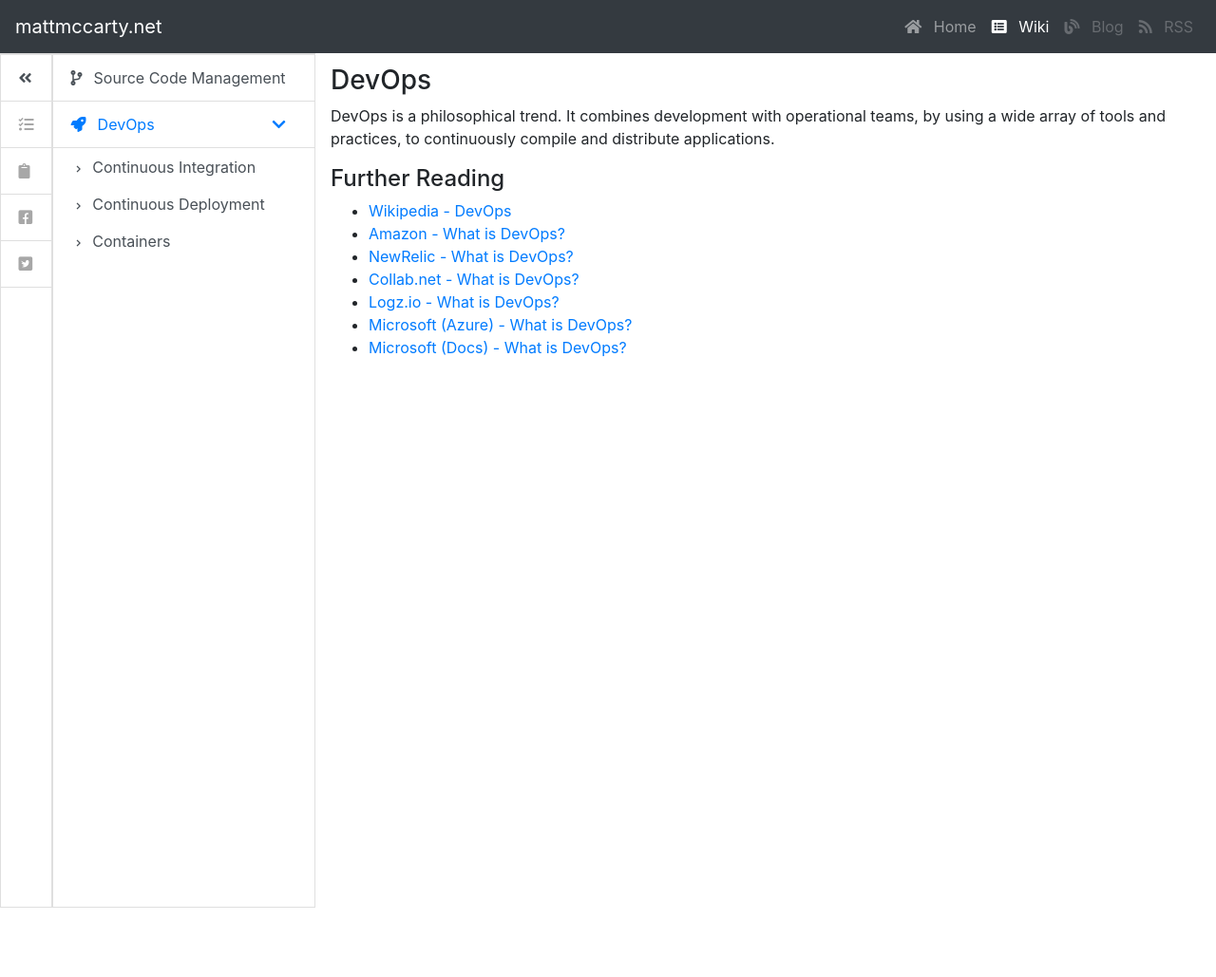
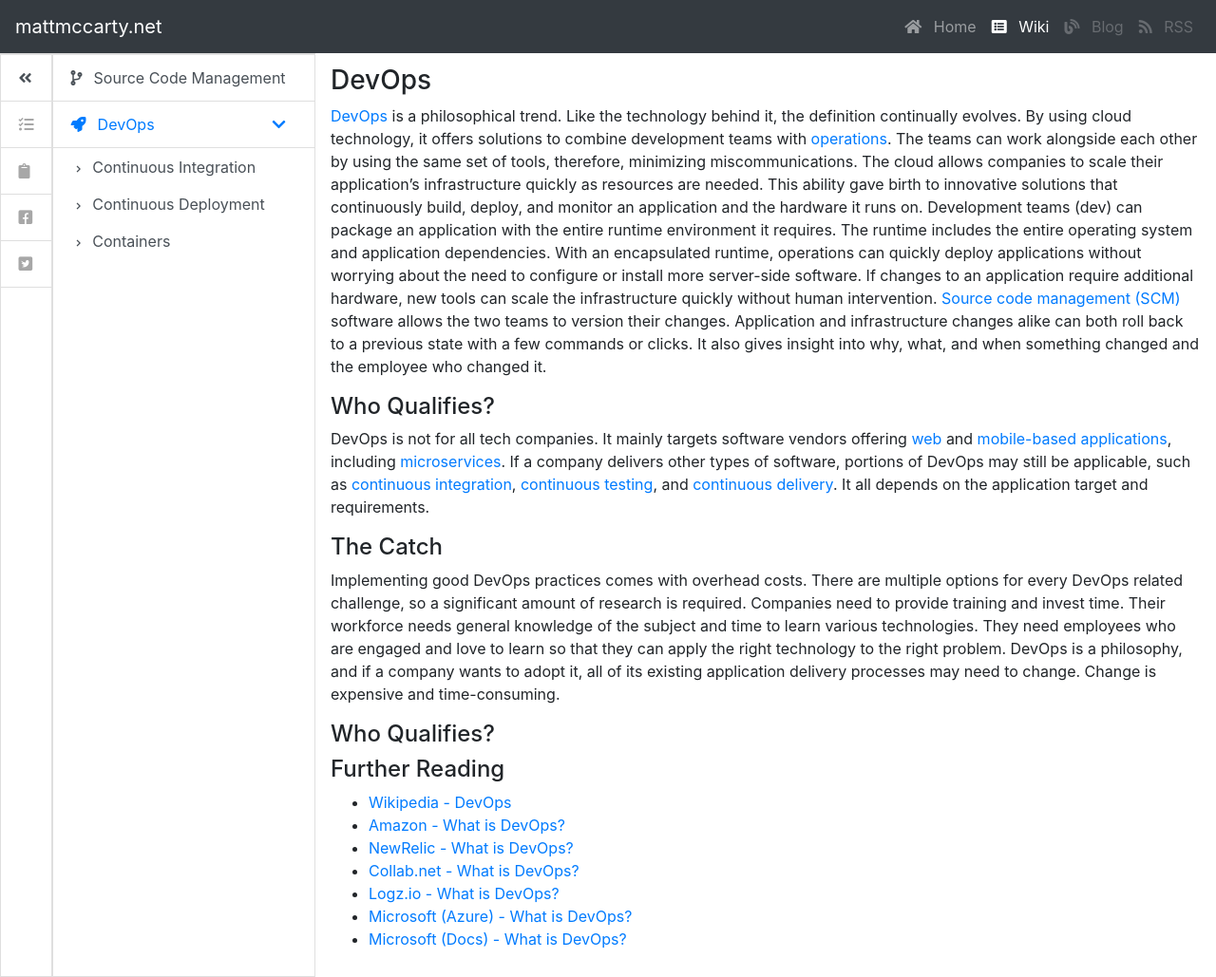
Before and after one commit to mattmccarty/mattmccarty.github.io, a Jekyll site: the page built from _wiki/devops/index.md, in a window 1280 px wide. Shown: the whole page at 95% size. Built offline with Jekyll 4.4.1, drawn with Linux system fonts in a browser that asks for light colours; nearby versions of some CDN libraries; before the commit the page ends 956 px from its top, so only the background shows below that.

Commit message:
updating devops content

```diff
--- a/_wiki/devops/index.md
+++ b/_wiki/devops/index.md
@@ -17,8 +17,17 @@ children   :
 ---
 # DevOps
 
-DevOps is a philosophical trend. It combines development with operational teams, by using a wide array of tools and practices, to continuously compile and distribute applications.
+[DevOps](https://en.wikipedia.org/wiki/DevOps) is a philosophical trend. Like the technology behind it, the definition continually evolves. By using cloud technology, it offers solutions to combine development teams with [operations](https://en.wikipedia.org/wiki/Operations_management). The teams can work alongside each other by using the same set of tools, therefore, minimizing miscommunications. The cloud allows companies to scale their application's infrastructure quickly as resources are needed. This ability gave birth to innovative solutions that continuously build, deploy, and monitor an application and the hardware it runs on. Development teams (dev) can package an application with the entire runtime environment it requires. The runtime includes the entire operating system and application dependencies. With an encapsulated runtime, operations can quickly deploy applications without worrying about the need to configure or install more server-side software. If changes to an application require additional hardware, new tools can scale the infrastructure quickly without human intervention. [Source code management (SCM)](../scm/index.md) software allows the two teams to version their changes. Application and infrastructure changes alike can both roll back to a previous state with a few commands or clicks. It also gives insight into why, what, and when something changed and the employee who changed it.
 
+## Who Qualifies?
+
+DevOps is not for all tech companies. It mainly targets software vendors offering [web](https://en.wikipedia.org/wiki/Web_application) and [mobile-based applications](https://en.wikipedia.org/wiki/Mobile_app), including [microservices](https://en.wikipedia.org/wiki/Microservices). If a company delivers other types of software, portions of DevOps may still be applicable, such as [continuous integration](./ci/index.md), [continuous testing](https://en.wikipedia.org/wiki/Continuous_testing), and [continuous delivery](./cd/index.md). It all depends on the application target and requirements.
+
+## The Catch
+
+Implementing good DevOps practices comes with overhead costs. There are multiple options for every DevOps related challenge, so a significant amount of research is required. Companies need to provide training and invest time. Their workforce needs general knowledge of the subject and time to learn various technologies. They need employees who are engaged and love to learn so that they can apply the right technology to the right problem. DevOps is a philosophy, and if a company wants to adopt it, all of its existing application delivery processes may need to change. Change is expensive and time-consuming.
+
+## Who Qualifies?
 
 ## Further Reading
 
```
